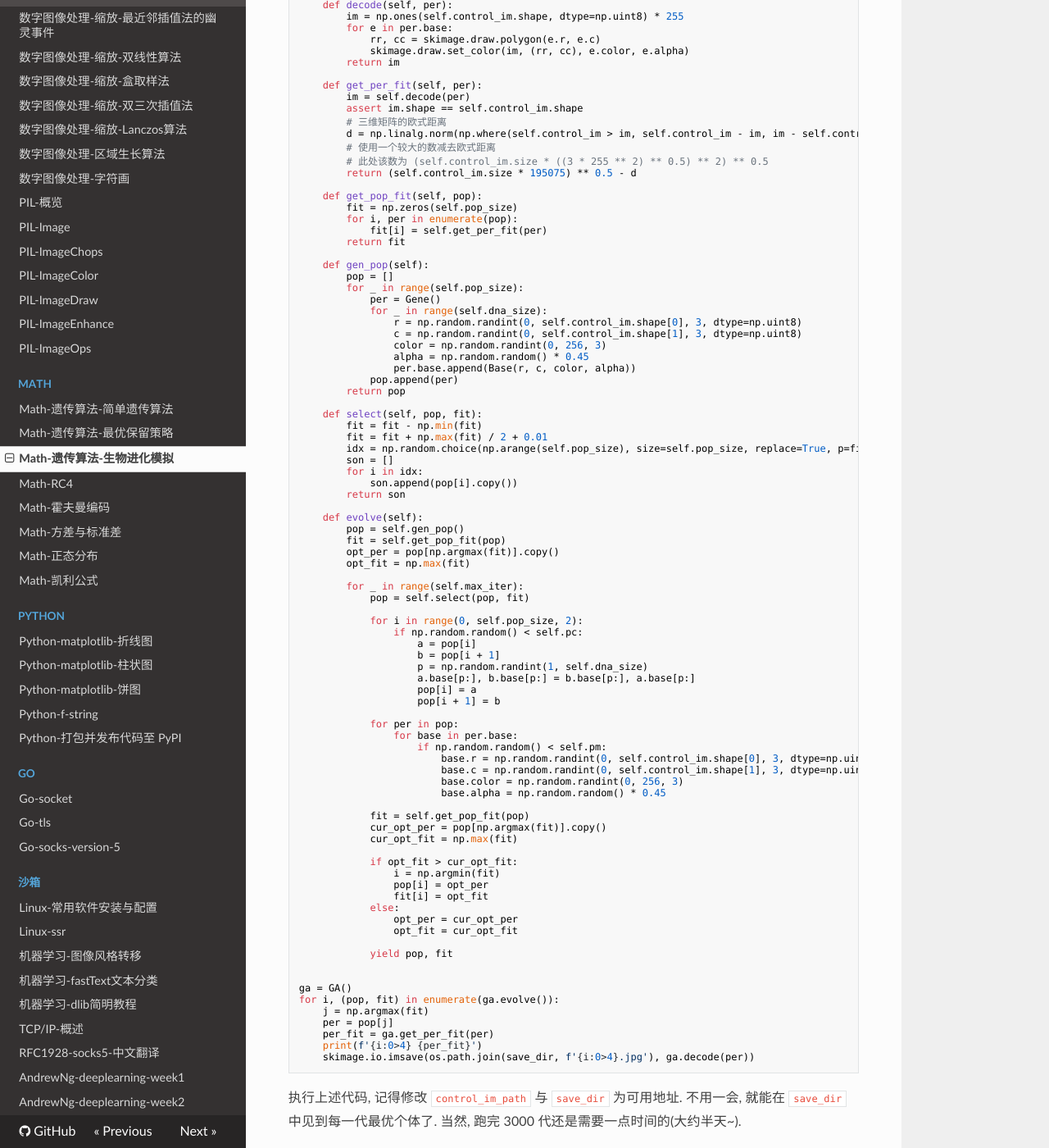
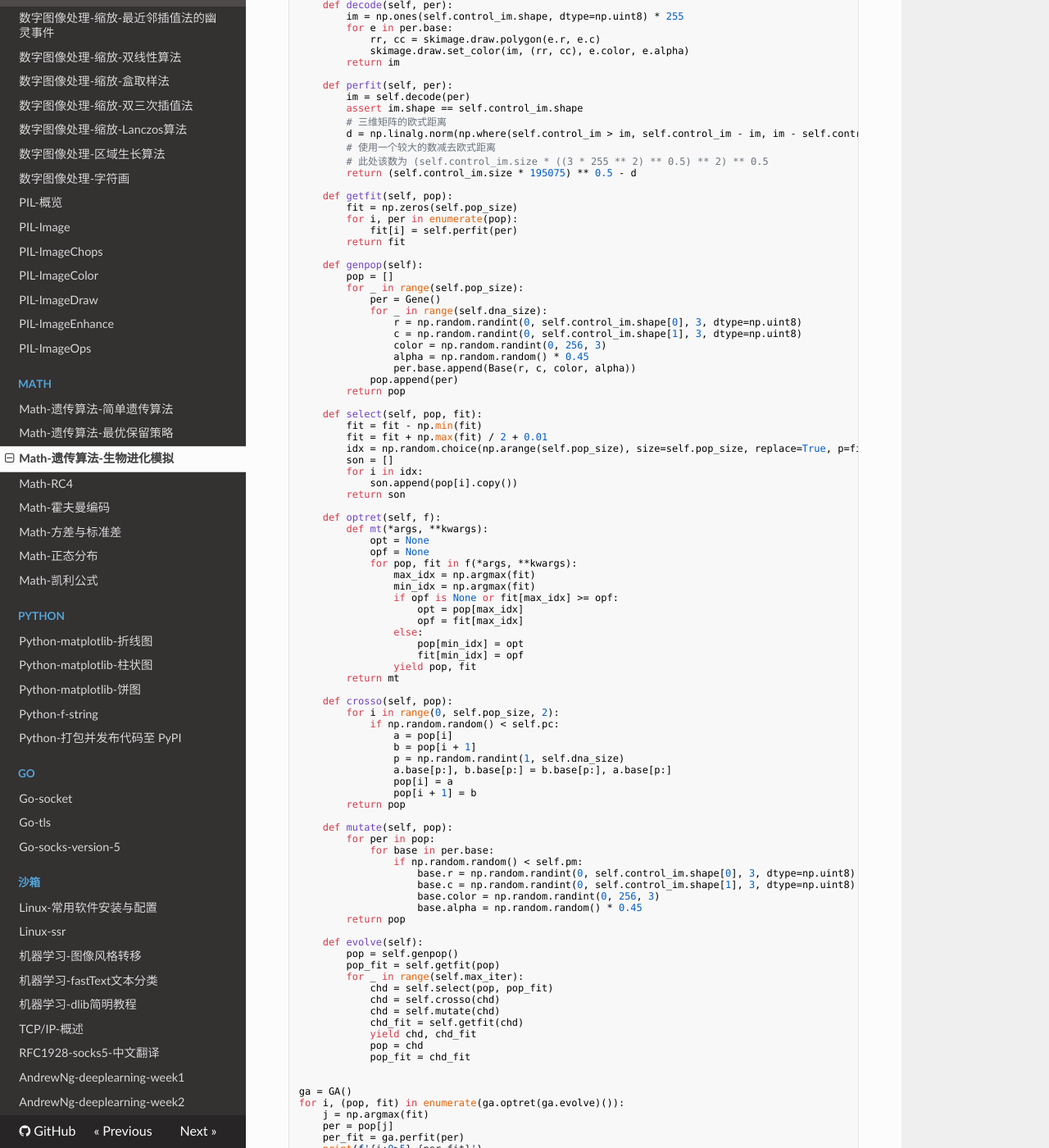
Before and after one commit to J14032016/accu, an MkDocs documentation site: the page built from docs/content/math/ga_3.md, in a window 1280 px wide and 1400 px high, scrolled down 2049 px. Shown: the whole window at 82% size. Built offline with MkDocs 1.6.1, drawn with Linux system fonts in a browser that asks for light colours; nearby versions of some CDN libraries; old or Windows-style settings are respelled for this version of MkDocs; some of the changed text lies outside the part shown.

Commit message:
2017-12-16 11:31:58

````diff
--- a/docs/content/math/ga_3.md
+++ b/docs/content/math/ga_3.md
@@ -72,7 +72,7 @@ class GA:
             skimage.draw.set_color(im, (rr, cc), e.color, e.alpha)
         return im
 
-    def get_per_fit(self, per):
+    def perfit(self, per):
         im = self.decode(per)
         assert im.shape == self.control_im.shape
         # 三维矩阵的欧式距离
@@ -81,13 +81,13 @@ class GA:
         # 此处该数为 (self.control_im.size * ((3 * 255 ** 2) ** 0.5) ** 2) ** 0.5
         return (self.control_im.size * 195075) ** 0.5 - d
 
-    def get_pop_fit(self, pop):
+    def getfit(self, pop):
         fit = np.zeros(self.pop_size)
         for i, per in enumerate(pop):
-            fit[i] = self.get_per_fit(per)
+            fit[i] = self.perfit(per)
         return fit
 
-    def gen_pop(self):
+    def genpop(self):
         pop = []
         for _ in range(self.pop_size):
             per = Gene()
@@ -109,54 +109,63 @@ class GA:
             son.append(pop[i].copy())
         return son
 
+    def optret(self, f):
+        def mt(*args, **kwargs):
+            opt = None
+            opf = None
+            for pop, fit in f(*args, **kwargs):
+                max_idx = np.argmax(fit)
+                min_idx = np.argmax(fit)
+                if opf is None or fit[max_idx] >= opf:
+                    opt = pop[max_idx]
+                    opf = fit[max_idx]
+                else:
+                    pop[min_idx] = opt
+                    fit[min_idx] = opf
+                yield pop, fit
+        return mt
+
+    def crosso(self, pop):
+        for i in range(0, self.pop_size, 2):
+            if np.random.random() < self.pc:
+                a = pop[i]
+                b = pop[i + 1]
+                p = np.random.randint(1, self.dna_size)
+                a.base[p:], b.base[p:] = b.base[p:], a.base[p:]
+                pop[i] = a
+                pop[i + 1] = b
+        return pop
+
+    def mutate(self, pop):
+        for per in pop:
+            for base in per.base:
+                if np.random.random() < self.pm:
+                    base.r = np.random.randint(0, self.control_im.shape[0], 3, dtype=np.uint8)
+                    base.c = np.random.randint(0, self.control_im.shape[1], 3, dtype=np.uint8)
+                    base.color = np.random.randint(0, 256, 3)
+                    base.alpha = np.random.random() * 0.45
+        return pop
+
     def evolve(self):
-        pop = self.gen_pop()
-        fit = self.get_pop_fit(pop)
-        opt_per = pop[np.argmax(fit)].copy()
-        opt_fit = np.max(fit)
-
+        pop = self.genpop()
+        pop_fit = self.getfit(pop)
         for _ in range(self.max_iter):
-            pop = self.select(pop, fit)
-
-            for i in range(0, self.pop_size, 2):
-                if np.random.random() < self.pc:
-                    a = pop[i]
-                    b = pop[i + 1]
-                    p = np.random.randint(1, self.dna_size)
-                    a.base[p:], b.base[p:] = b.base[p:], a.base[p:]
-                    pop[i] = a
-                    pop[i + 1] = b
-
-            for per in pop:
-                for base in per.base:
-                    if np.random.random() < self.pm:
-                        base.r = np.random.randint(0, self.control_im.shape[0], 3, dtype=np.uint8)
-                        base.c = np.random.randint(0, self.control_im.shape[1], 3, dtype=np.uint8)
-                        base.color = np.random.randint(0, 256, 3)
-                        base.alpha = np.random.random() * 0.45
-
-            fit = self.get_pop_fit(pop)
-            cur_opt_per = pop[np.argmax(fit)].copy()
-            cur_opt_fit = np.max(fit)
-
-            if opt_fit > cur_opt_fit:
-                i = np.argmin(fit)
-                pop[i] = opt_per
-                fit[i] = opt_fit
-            else:
-                opt_per = cur_opt_per
-                opt_fit = cur_opt_fit
-
-            yield pop, fit
+            chd = self.select(pop, pop_fit)
+            chd = self.crosso(chd)
+            chd = self.mutate(chd)
+            chd_fit = self.getfit(chd)
+            yield chd, chd_fit
+            pop = chd
+            pop_fit = chd_fit
 
 
 ga = GA()
-for i, (pop, fit) in enumerate(ga.evolve()):
+for i, (pop, fit) in enumerate(ga.optret(ga.evolve)()):
     j = np.argmax(fit)
     per = pop[j]
-    per_fit = ga.get_per_fit(per)
-    print(f'{i:0>4} {per_fit}')
-    skimage.io.imsave(os.path.join(save_dir, f'{i:0>4}.jpg'), ga.decode(per))
+    per_fit = ga.perfit(per)
+    print(f'{i:0>5} {per_fit}')
+    skimage.io.imsave(os.path.join(save_dir, f'{i:0>5}.jpg'), ga.decode(per))
 ```
 
 执行上述代码, 记得修改 `control_im_path` 与 `save_dir` 为可用地址. 不用一会, 就能在 `save_dir` 中见到每一代最优个体了. 当然, 跑完 3000 代还是需要一点时间的(大约半天~).
````
Also changed, not shown: other parts of docs/content/math/ga_3.md (+4 -4 lines).
